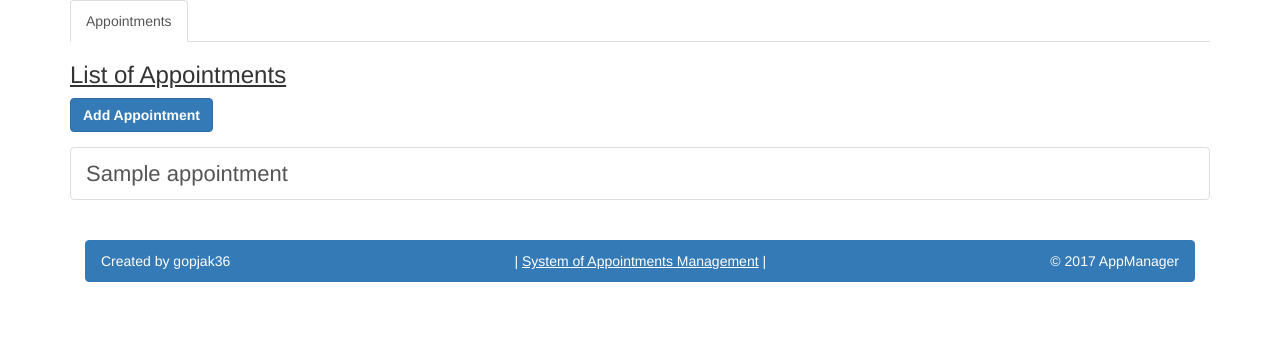
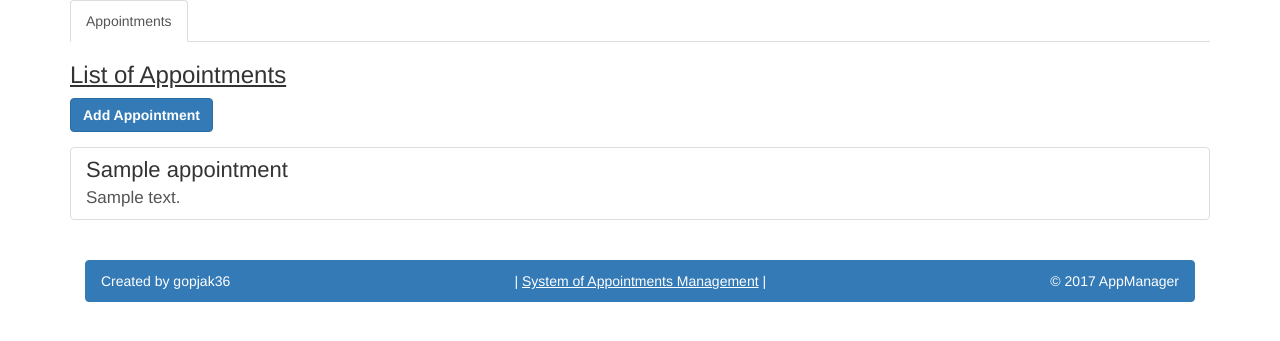
Before and after one commit to gopjak36/appmanager, a Django app: page / in a window 1280 px wide. Shown: the part 70-411 px from the top of the page. Run offline with Django 3.2, Linux system fonts and the light colour scheme; tables that the repository leaves empty hold one stand-in row (values such as "Sample post"); some libraries are stand-ins or nearby versions.

Commit message:
Add description to Appointment model: update Views and Templates

```diff
--- a/manager/static/css/my_app.css
+++ b/manager/static/css/my_app.css
@@ -9,8 +9,12 @@
   text-decoration: underline;
 }
 
-#list-item {
+#list-item h4 {
   font-size: 22px;
+}
+
+#list-item p {
+  font-size: 17px;
 }
 
 
--- a/manager/templates/manager/appointments_list.html
+++ b/manager/templates/manager/appointments_list.html
@@ -13,7 +13,10 @@
   <!-- List of Appointments Start -->
     <div class="list-group">
       {% for appointment in appointments %}
-        <a class="list-group-item" id="list-item" href="{% url 'appointments_form' appointment.id %}">{{ appointment }}</a>
+      <a class="list-group-item" id="list-item" href="{% url 'appointments_form' appointment.id %}">
+      <h4 class="list-group-item-heading">{{ appointment }}</h4>
+      <p class="list-group-item-text">{{ appointment.description }}</p>
+      </a>
       {% endfor %}
     </div>
   <!-- List of Appointments End -->
--- a/manager/templates/manager/my_appointments_list.html
+++ b/manager/templates/manager/my_appointments_list.html
@@ -16,7 +16,10 @@
         <p>You don't have create Appointments.</p>
       {% else %}
         {% for my_appointment in my_appointments_list %}
-          <a class="list-group-item" id="list-item" href="{% url 'appointments_form' my_appointment.id %}">{{ my_appointment }} </a>
+          <a class="list-group-item" id="list-item" href="{% url 'appointments_form'  my_appointment.id %}">
+            <h4 class="list-group-item-heading">{{  my_appointment }}</h4>
+            <p class="list-group-item-text">{{  my_appointment.description }}</p>
+          </a>
         {% endfor %}
       {% endif %}
     </div>
--- a/manager/views.py
+++ b/manager/views.py
@@ -33,6 +33,13 @@ def appointments_add(request):
                 errors['title'] = u"Please, enter the Title"
             else:
                 data['title'] = title
+
+            # Description validation:
+            description = request.POST.get('description')
+            if not description:
+                errors['description'] = u"Please, enter the Description"
+            else:
+                data['description'] = description
 
             # Add user Email to data:
             email = request.user.email
```
Also changed, not shown: manager/templates/manager/appointments_add.html (+9 -0 lines), manager/templates/manager/appointments_form.html (+7 -0 lines).
